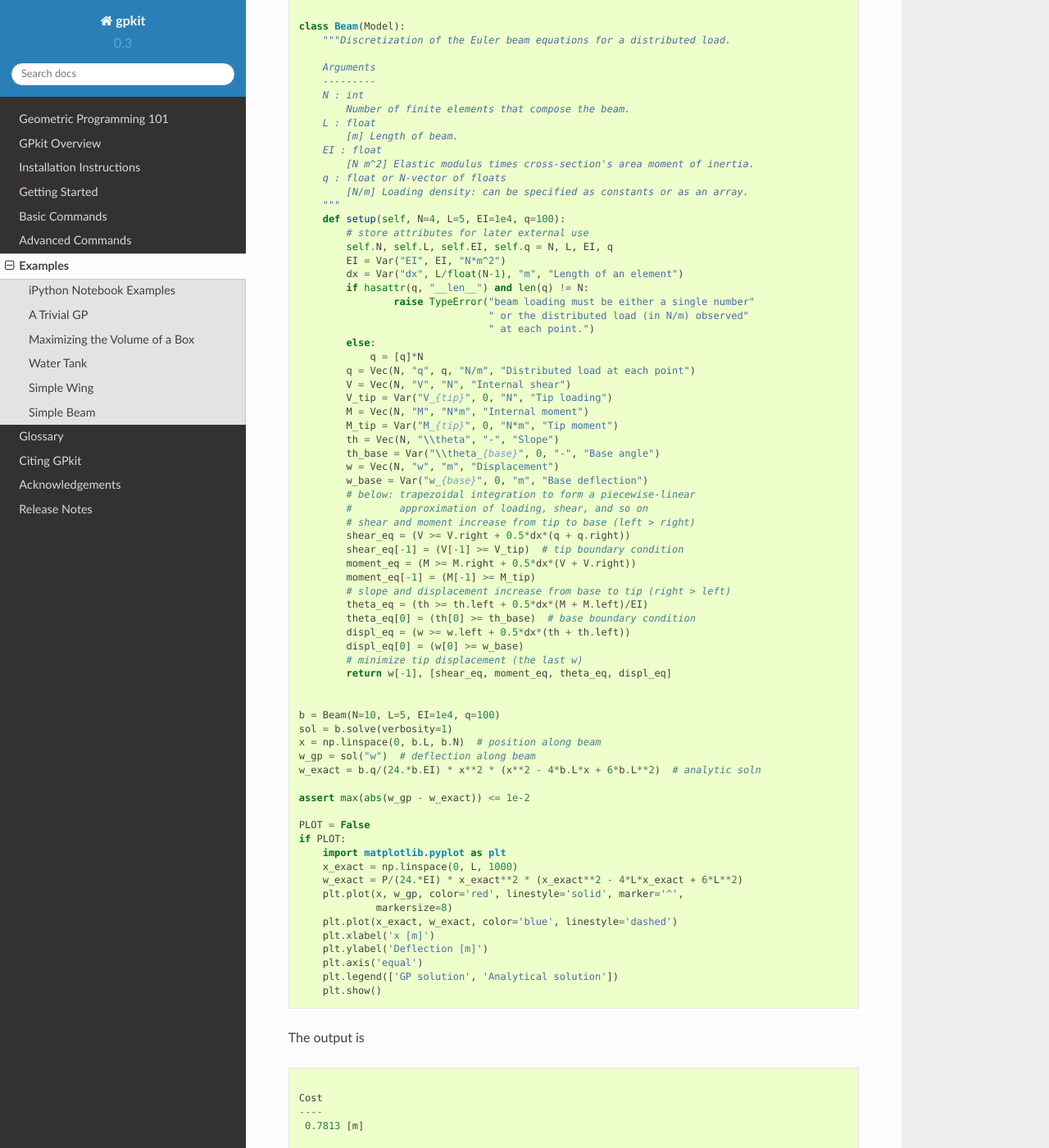
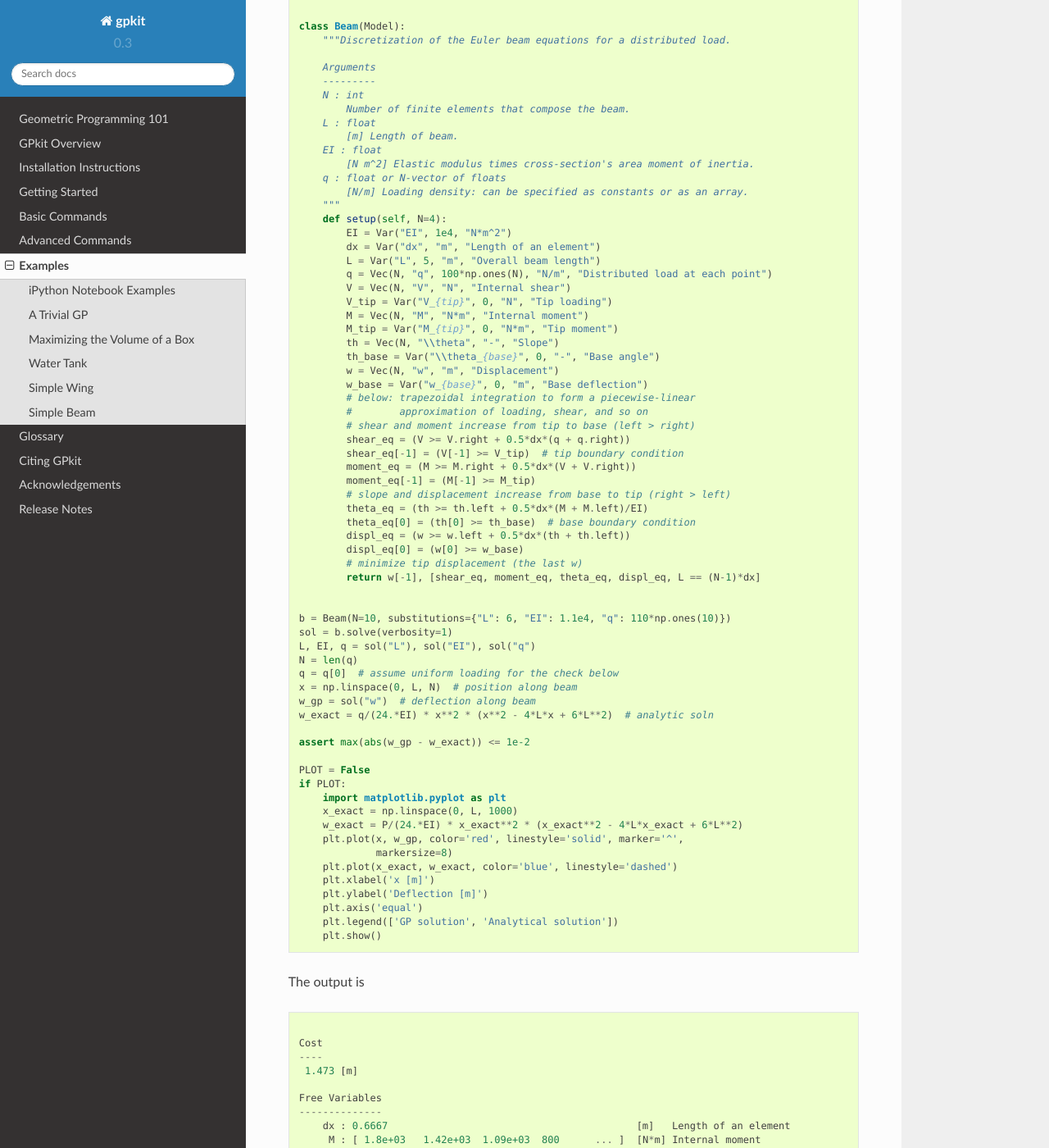
Before and after one commit to convexengineering/gpkit, a Sphinx documentation site: the page built from docs/source/examples.rst, in a window 1280 px wide and 1400 px high, scrolled down 6416 px. Shown: the whole window at 82% size. Built offline with Sphinx 7.4.7 and the Read the Docs theme 2.0.0, drawn with Linux system fonts in a browser that asks for light colours; some of the changed text lies outside the part shown.

```diff
--- a/docs/source/citinggpkit.rst
+++ b/docs/source/citinggpkit.rst
@@ -4,9 +4,9 @@ Citing GPkit
 If you use GPkit, please cite it with the following bibtex::
 
     @Misc{gpkit,
-          author={MIT Department of Aeronautics and Astronautics},
+          author={Edward Burnell and Woody Hoburg},
           title={GPkit},
           howpublished={\url{https://github.com/convexopt/gpkit}},
           year={2015},
-          note={Version 0.3.3}
+          note={Version 0.3.4}
          }
--- a/docs/source/conf.py
+++ b/docs/source/conf.py
@@ -57,7 +57,7 @@ copyright = u'2015, MIT Department of Aeronautics and Astronautics'
 # The short X.Y version.
 version = '0.3'
 # The full version, including alpha/beta/rc tags.
-release = '0.3.3'
+release = '0.3.4'
 
 # The language for content autogenerated by Sphinx. Refer to documentation
 # for a list of supported languages.
--- a/docs/source/examples/beam.py
+++ b/docs/source/examples/beam.py
@@ -20,18 +20,11 @@ class Beam(Model):
     q : float or N-vector of floats
         [N/m] Loading density: can be specified as constants or as an array.
     """
-    def setup(self, N=4, L=5, EI=1e4, q=100):
-        # store attributes for later external use
-        self.N, self.L, self.EI, self.q = N, L, EI, q
-        EI = Var("EI", EI, "N*m^2")
-        dx = Var("dx", L/float(N-1), "m", "Length of an element")
-        if hasattr(q, "__len__") and len(q) != N:
-                raise TypeError("beam loading must be either a single number"
-                                " or the distributed load (in N/m) observed"
-                                " at each point.")
-        else:
-            q = [q]*N
-        q = Vec(N, "q", q, "N/m", "Distributed load at each point")
+    def setup(self, N=4):
+        EI = Var("EI", 1e4, "N*m^2")
+        dx = Var("dx", "m", "Length of an element")
+        L = Var("L", 5, "m", "Overall beam length")
+        q = Vec(N, "q", 100*np.ones(N), "N/m", "Distributed load at each point")
         V = Vec(N, "V", "N", "Internal shear")
         V_tip = Var("V_{tip}", 0, "N", "Tip loading")
         M = Vec(N, "M", "N*m", "Internal moment")
@@ -53,14 +46,17 @@ class Beam(Model):
         displ_eq = (w >= w.left + 0.5*dx*(th + th.left))
         displ_eq[0] = (w[0] >= w_base)
         # minimize tip displacement (the last w)
-        return w[-1], [shear_eq, moment_eq, theta_eq, displ_eq]
+        return w[-1], [shear_eq, moment_eq, theta_eq, displ_eq, L == (N-1)*dx]
 
 
-b = Beam(N=10, L=5, EI=1e4, q=100)
+b = Beam(N=10, substitutions={"L": 6, "EI": 1.1e4, "q": 110*np.ones(10)})
 sol = b.solve(verbosity=1)
-x = np.linspace(0, b.L, b.N)  # position along beam
+L, EI, q = sol("L"), sol("EI"), sol("q")
+N = len(q)
+q = q[0]  # assume uniform loading for the check below
+x = np.linspace(0, L, N)  # position along beam
 w_gp = sol("w")  # deflection along beam
-w_exact = b.q/(24.*b.EI) * x**2 * (x**2 - 4*b.L*x + 6*b.L**2)  # analytic soln
+w_exact = q/(24.*EI) * x**2 * (x**2 - 4*L*x + 6*L**2)  # analytic soln
 
 assert max(abs(w_gp - w_exact)) <= 1e-2
 
--- a/docs/source/examples/beam_output.txt
+++ b/docs/source/examples/beam_output.txt
@@ -1,22 +1,23 @@
 
 Cost
 ----
- 0.7813 [m]
+ 1.473 [m]
 
 Free Variables
 --------------
-     M : [ 1.25e+03  988       756       556      ... ]  [N*m] Internal moment
-     V : [ 500       444       389       333      ... ]  [N]   Internal shear
-\theta : [  -        0.0622    0.111     0.147    ... ]        Slope
-     w : [  -        0.0173    0.0653    0.137    ... ]  [m]   Displacement
+    dx : 0.6667                                          [m]   Length of an element
+     M : [ 1.8e+03   1.42e+03  1.09e+03  800      ... ]  [N*m] Internal moment
+     V : [ 600       533       467       400      ... ]  [N]   Internal shear
+\theta : [  -        0.0976    0.174     0.231    ... ]        Slope
+     w : [  -        0.0325    0.123     0.258    ... ]  [m]   Displacement
 
 Constants
 ---------
-           EI : 1e+04                                           [N*m**2]
+           EI : 1.1e+04                                         [N*m**2]
+            L : 6                                               [m]      Overall beam length
       M_{tip} : 0                                               [N*m]    Tip moment
       V_{tip} : 0                                               [N]      Tip loading
 \theta_{base} : 0                                                        Base angle
-           dx : 0.5556                                          [m]      Length of an element
      w_{base} : 0                                               [m]      Base deflection
             M : [  -         -         -         -       ... ]  [N*m]    Internal moment
             V : [  -         -         -         -       ... ]  [N]      Internal shear
@@ -27,5 +28,5 @@ Constants
 Sensitivities
 -------------
 EI : -1
-dx : 4                                              Length of an element
+ L : 4                                              Overall beam length
  q : [ 0.0013    0.00762   0.0223    0.0454   ... ] Distributed load at each point
--- a/gpkit/__init__.py
+++ b/gpkit/__init__.py
@@ -16,7 +16,7 @@
         Contains settings loaded from ``./env/settings``
 """
 
-__version__ = "0.3.3"
+__version__ = "0.3.4"
 UNIT_REGISTRY = None
 SIGNOMIALS_ENABLED = False
 
--- a/setup.py
+++ b/setup.py
@@ -53,7 +53,7 @@ setup(
     author_email='gpkit@mit.edu',
     url='https://www.github.com/convexopt/gpkit',
     install_requires=['numpy', 'scipy'],
-    version='0.3.3.0',
+    version='0.3.4.0',
     packages=['gpkit', 'gpkit._mosek', 'gpkit.tests', 'gpkit.interactive'],
     package_data={'gpkit': ['env/*'],
                   'gpkit._mosek': ['lib/*']},
```
